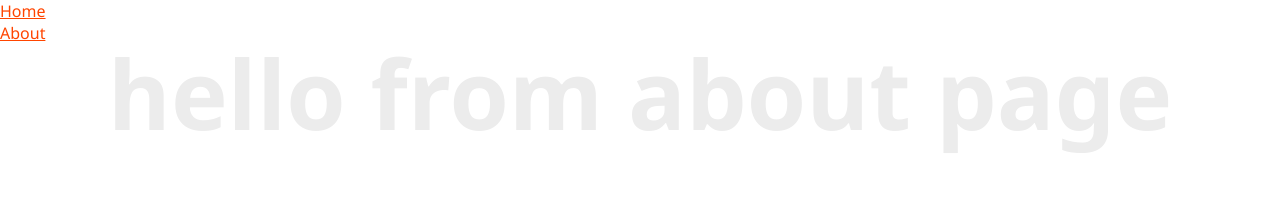
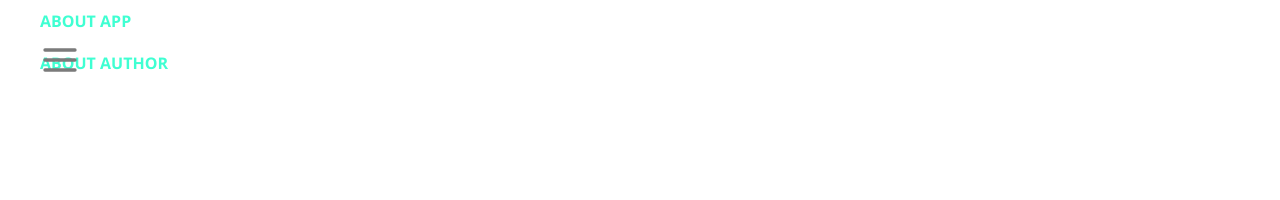
Before and after one commit to ElsonOtake/TodoList_React, a React app: page /about in a window 1280 px wide. Built offline with nearby package versions, Linux system fonts and the light colour scheme.

Commit message:
Update About page

```diff
--- a/src/functionBased/App.css
+++ b/src/functionBased/App.css
@@ -68,3 +68,51 @@ body {
   outline: none;
   border: none;
 }
+
+/* sidebar Nav */
+
+.navBar {
+  position: relative;
+}
+
+.navBar button {
+  position: fixed;
+  left: 40px;
+  top: 40px;
+  z-index: 10;
+  cursor: pointer;
+  background: transparent;;
+  border: none;
+}
+
+.menuNav {
+  overflow-y: scroll;
+  list-style: none;
+  position: fixed;
+  top: 0;
+  background: darkcyan;
+  left: 0;
+  bottom: 0;
+  height: 100vh;
+  width: 0;
+  overflow: hidden;
+  max-width: 290px;
+  z-index: 9;
+}
+
+.menuNav.showMenu {
+  width: 100%;
+}
+
+a {
+  display: block;
+  padding: 10px 40px;
+  text-decoration: none;
+  color: #3fffd2;
+  text-transform: uppercase;
+  font-weight: bold;
+}
+
+.menuNav li:first-child {
+  margin-top: 7rem;
+}
--- a/src/functionBased/components/Navbar.js
+++ b/src/functionBased/components/Navbar.js
@@ -1,7 +1,11 @@
-import React from "react";
+import React, { useState } from "react";
 import { NavLink } from "react-router-dom";
+import { MdClose } from "react-icons/md"
+import { FiMenu } from "react-icons/fi"
 
 const Navbar = () => {
+  const [navbarOpen, setNavbarOpen] = useState(false);
+
   const links = [
     {
       id: 1,
@@ -13,14 +17,29 @@ const Navbar = () => {
       path: "/about",
       text: "About",
     },
-  ]
+  ];
+
+  const handleToggle = () => {
+    setNavbarOpen(!navbarOpen);
+  };
+
+  const closeMenu = () => {
+    setNavbarOpen(false);
+  };
+
   return (
     <nav className="navBar">
-      <ul>
+      <button onClick={handleToggle}>{navbarOpen ? (
+        <MdClose style={{ color: "#fff", width: "40px", height: "40px" }} />
+        ) : (
+        <FiMenu style={{ color: "#7b7b7b", width: "40px", height: "40px" }} />
+        )}
+      </button>
+      <ul className={`menuNav ${navbarOpen ? "showMenu" : ""}`}>
         {links.map(link => {
           return (
             <li key={link.id}>
-              <NavLink to={link.path} className="active-link">
+              <NavLink to={link.path} className="active-link" onClick={() => closeMenu()}>
                 {link.text}
               </NavLink>
             </li>
--- a/src/functionBased/pages/About.js
+++ b/src/functionBased/pages/About.js
@@ -1,20 +1,18 @@
 import React from "react";
+import { Link } from "react-router-dom";
 
-const About = (props) => {
+const About = () => {
   return (
-    <h1
-      style={{
-      fontSize: "6rem",
-      fontWeight: "600",
-      marginBottom: "2rem",
-      lineHeight: "1em",
-      color: "#ececec",
-      textTransform: "lowercase",
-      textAlign: "center",
-      }}
-    >
-      hello from about page
-    </h1>
+    <div>
+      <ul>
+        <li>
+          <Link to={'/about-app'}>About App</Link>
+        </li>
+        <li>
+          <Link to={'/about-author'}>About Author</Link>
+        </li>
+      </ul>
+    </div>
   )
 }
 
```
Also changed, not shown: src/functionBased/pages/SinglePage.js (added, +25 -0 lines).
